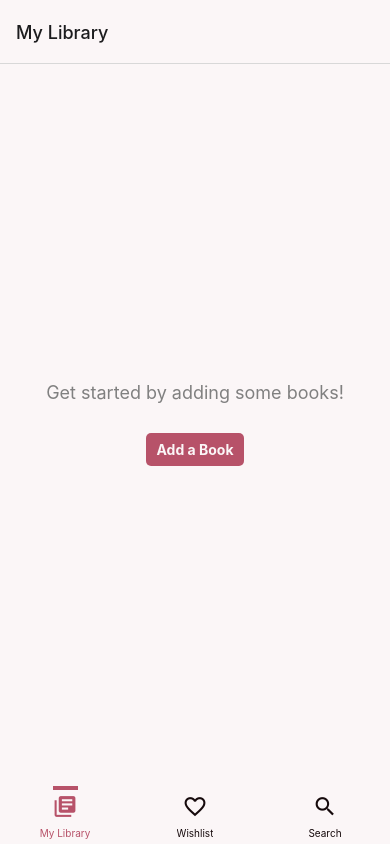
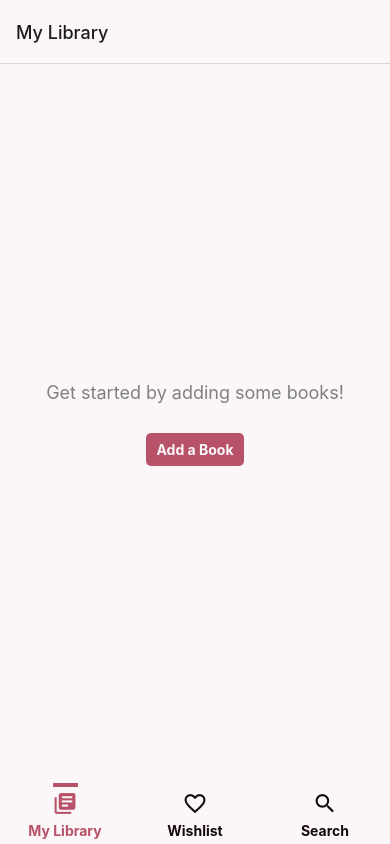
Before and after one commit to Ludde94/BookDB, a React Native app: screen / in a window 390 px wide. Built offline with nearby package versions, Linux system fonts and the light colour scheme.

Commit message:
navbar font weight bold

```diff
--- a/src/Navigation.js
+++ b/src/Navigation.js
@@ -1,5 +1,5 @@
 import React from 'react';
-import WishlistScreen from './screens/WishlistScreen/WishlistScreen'
+import WishlistScreen from './screens/WishlistScreen/WishlistScreen';
 import { createBottomTabNavigator } from '@react-navigation/bottom-tabs';
 import { View, Text } from 'react-native';
 import { NavigationContainer } from '@react-navigation/native';
@@ -19,12 +19,11 @@ const AddBookStack = createStackNavigator();
 const WishlistStack = createStackNavigator();
 const ReadBooksStack = createStackNavigator();
 
-
 function AddBookStackScreen() {
   return (
     <AddBookStack.Navigator screenOptions={{
       headerStyle: {
-        backgroundColor: colors.background // Apply red color here too
+        backgroundColor: colors.background
       }
     }}>
       <AddBookStack.Screen
@@ -32,7 +31,7 @@ function AddBookStackScreen() {
         component={AddBookScreen}
         options={{
           title: 'Search',
-          headerShown: false // Hide the header for the Search page
+          headerShown: false
         }}
       />
       <AddBookStack.Screen name="BookDetails" component={BookDetailScreen} options={{ title: 'Book Details' }} />
@@ -58,7 +57,7 @@ function ReadBooksStackScreen() {
   return (
     <ReadBooksStack.Navigator screenOptions={{
       headerStyle: {
-        backgroundColor: colors.background // Apply red color here too
+        backgroundColor: colors.background
       }
     }}>
       <ReadBooksStack.Screen name="ReadBooksMain" component={ReadBooksScreen} options={{ title: 'My Library' }} />
@@ -89,6 +88,21 @@ function Navigation() {
                   </View>
               );
             },
+            tabBarLabel: ({ focused, color }) => {
+              let label;
+              if (route.name === 'My Library') {
+                  label = 'My Library';
+              } else if (route.name === 'Wishlist') {
+                  label = 'Wishlist';
+              } else if (route.name === 'Search') {
+                  label = 'Search';
+              }
+              return (
+                <Text style={{ color: color, fontWeight: 'bold' }}>
+                  {label}
+                </Text>
+              );
+            },
             tabBarActiveTintColor: colors.primary,
             tabBarInactiveTintColor: colors.text,
             tabBarStyle: styles.tabBar,
@@ -111,17 +125,16 @@ const styles = StyleSheet.create({
   tabBar: {
     backgroundColor: colors.background,
     borderTopColor: 'transparent',
-      height: 60, // Adjusted for better touch area
+    height: 60,
     paddingBottom: 5,
   },
   activeTabIndicator: {
     position: 'absolute',
-      top: -8, // Adjust this if the line appears too low; sometimes -1 or -2 works to bring it to the very top edge
+    top: -8,
     height: 4,
     width: '100%',
-      backgroundColor: colors.primary, // Highlight color for the active tab
+    backgroundColor: colors.primary,
   },
 });
 
-
 export default Navigation;
```
Lines whose indentation alone changed are shown as unchanged.
